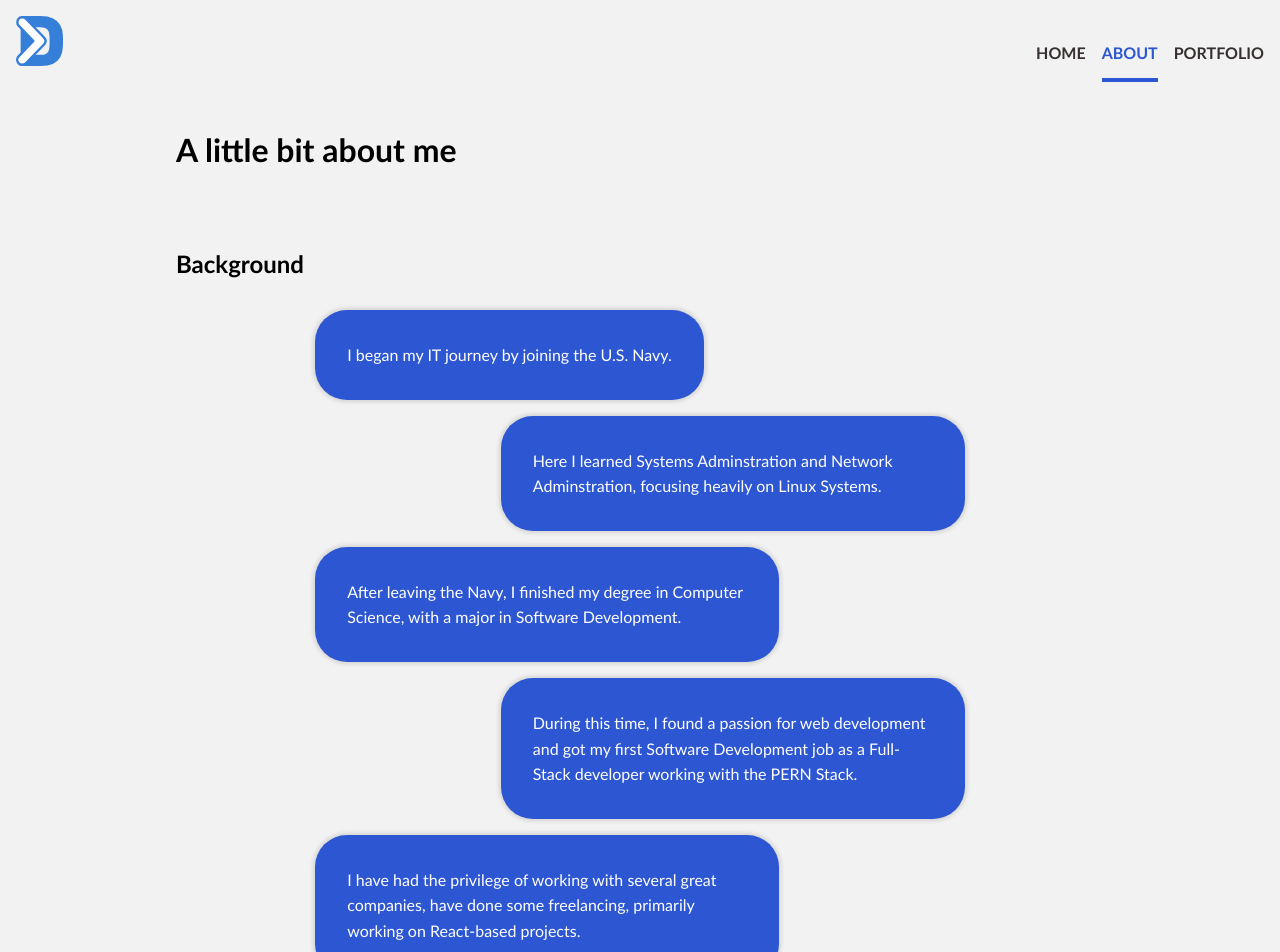
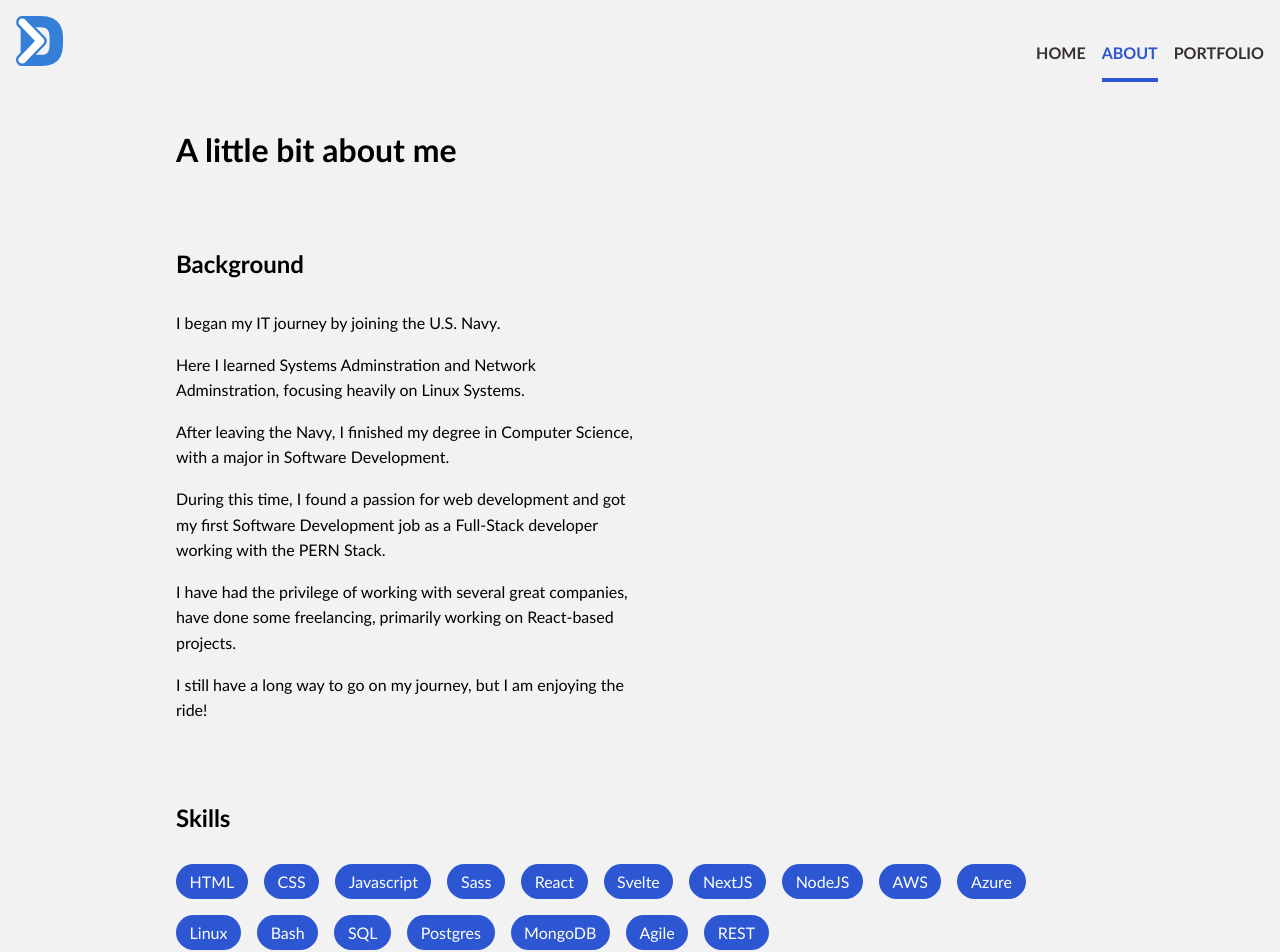
Before and after one commit to tidalsites/devinhaynes, a SvelteKit app: page /about in a window 1280 px wide. Shown: the top 952 px of the page. Built offline with nearby package versions, Linux system fonts and the light colour scheme.

Commit message:
Small modifications

```diff
--- a/src/app.html
+++ b/src/app.html
@@ -4,6 +4,7 @@
 		<meta charset="utf-8" />
 		<link rel="icon" href="%sveltekit.assets%/favicon.png" />
 		<meta name="viewport" content="width=device-width" />
+		<meta name="description" content="Devin Haynes is a U.S. based Frontend Developer." />
 		%sveltekit.head%
 	</head>
 	<body data-sveltekit-preload-data="hover">
--- a/src/routes/about/+page.svelte
+++ b/src/routes/about/+page.svelte
@@ -12,27 +12,46 @@
 <h2>Background</h2>
 
 <div class="background">
-	<p class="bubble">I began my IT journey by joining the U.S. Navy.</p>
-	<p class="bubble">
+	<p>I began my IT journey by joining the U.S. Navy.</p>
+	<p>
 		Here I learned Systems Adminstration and Network Adminstration, focusing heavily on Linux
 		Systems.
 	</p>
-	<p class="bubble">
+	<p>
 		After leaving the Navy, I finished my degree in Computer Science, with a major in Software
 		Development.
 	</p>
-	<p class="bubble">
+	<p>
 		During this time, I found a passion for web development and got my first Software Development
 		job as a Full-Stack developer working with the PERN Stack.
 	</p>
-	<p class="bubble">
+	<p>
 		I have had the privilege of working with several great companies, have done some freelancing,
 		primarily working on React-based projects.
 	</p>
-	<p class="bubble">I still have a long way to go on my journey, but I am enjoying the ride!</p>
+	<p>I still have a long way to go on my journey, but I am enjoying the ride!</p>
 </div>
 
 <h2>Skills</h2>
+<ul>
+	<li>HTML</li>
+	<li>CSS</li>
+	<li>Javascript</li>
+	<li>Sass</li>
+	<li>React</li>
+	<li>Svelte</li>
+	<li>NextJS</li>
+	<li>NodeJS</li>
+	<li>AWS</li>
+	<li>Azure</li>
+	<li>Linux</li>
+	<li>Bash</li>
+	<li>SQL</li>
+	<li>Postgres</li>
+	<li>MongoDB</li>
+	<li>Agile</li>
+	<li>REST</li>
+</ul>
 
 <style>
 	h1 {
@@ -43,27 +62,25 @@
 	}
 
 	.background {
-		max-width: 70ch;
-		margin-inline: auto;
 		margin-bottom: 5rem;
-	}
-
-	.bubble {
-		background-color: var(--primary-color);
-		color: white;
-		padding: 2rem;
-		border-radius: var(--border-radius);
-		width: fit-content;
-		box-shadow: 0 0 4px 2px rgba(0, 0, 0, 0.125);
-		margin-bottom: 1rem;
-	}
-
-	.bubble:nth-child(even) {
-		margin-left: auto;
 	}
 
 	p {
 		line-height: 1.6;
 		max-width: 50ch;
+		margin-bottom: 1rem;
+	}
+
+	ul {
+		display: flex;
+		flex-wrap: wrap;
+		gap: 1rem;
+	}
+
+	li {
+		background-color: var(--primary-color);
+		color: white;
+		padding: 0.5rem 0.85rem;
+		border-radius: var(--border-radius);
 	}
 </style>
--- a/src/routes/portfolio/+page.svelte
+++ b/src/routes/portfolio/+page.svelte
@@ -123,7 +123,7 @@
 	.portfolio__section {
 		display: flex;
 		flex-direction: column;
-		margin-bottom: 10rem;
+		margin-bottom: 7rem;
 	}
 
 	.top {
@@ -164,7 +164,6 @@
 		}
 	}
 
-	button,
 	a {
 		padding: 0.5rem 0.85rem;
 		border-radius: var(--border-radius);
```
Also changed, not shown: src/routes/+page.svelte (+20 -26 lines).
